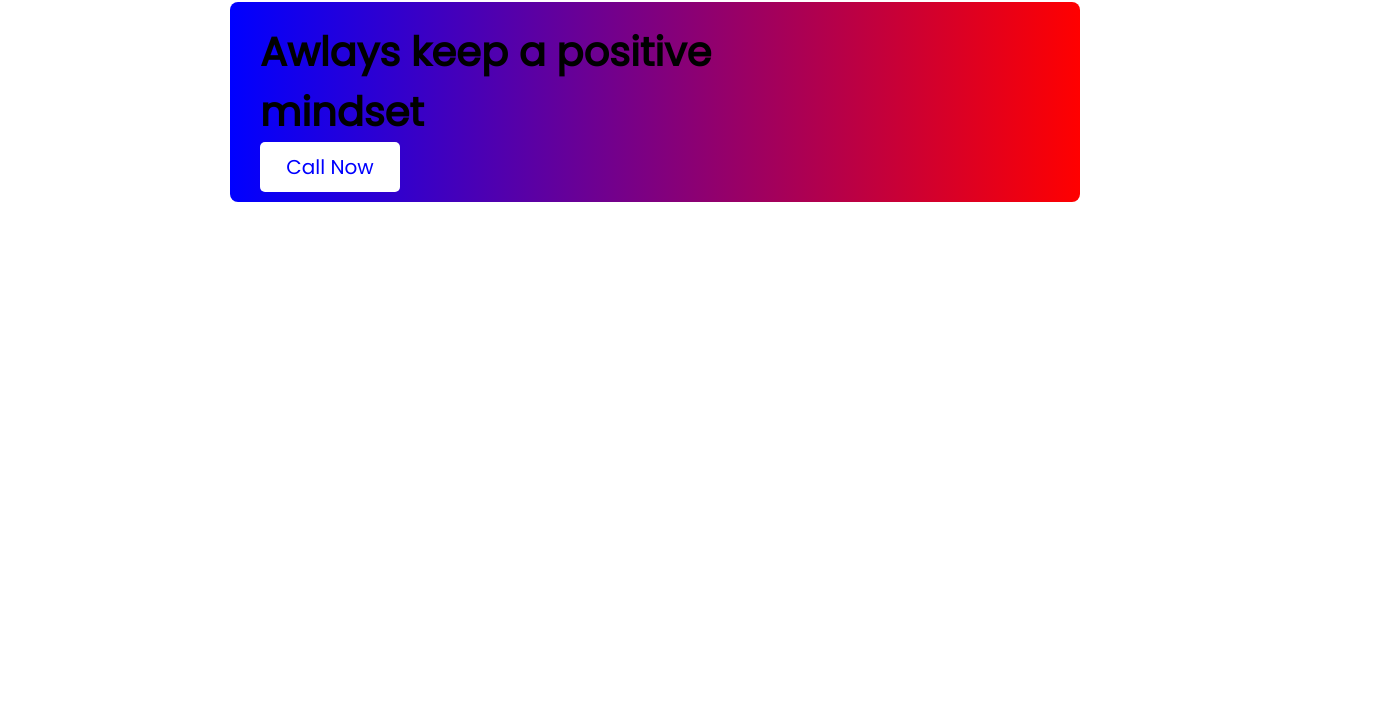
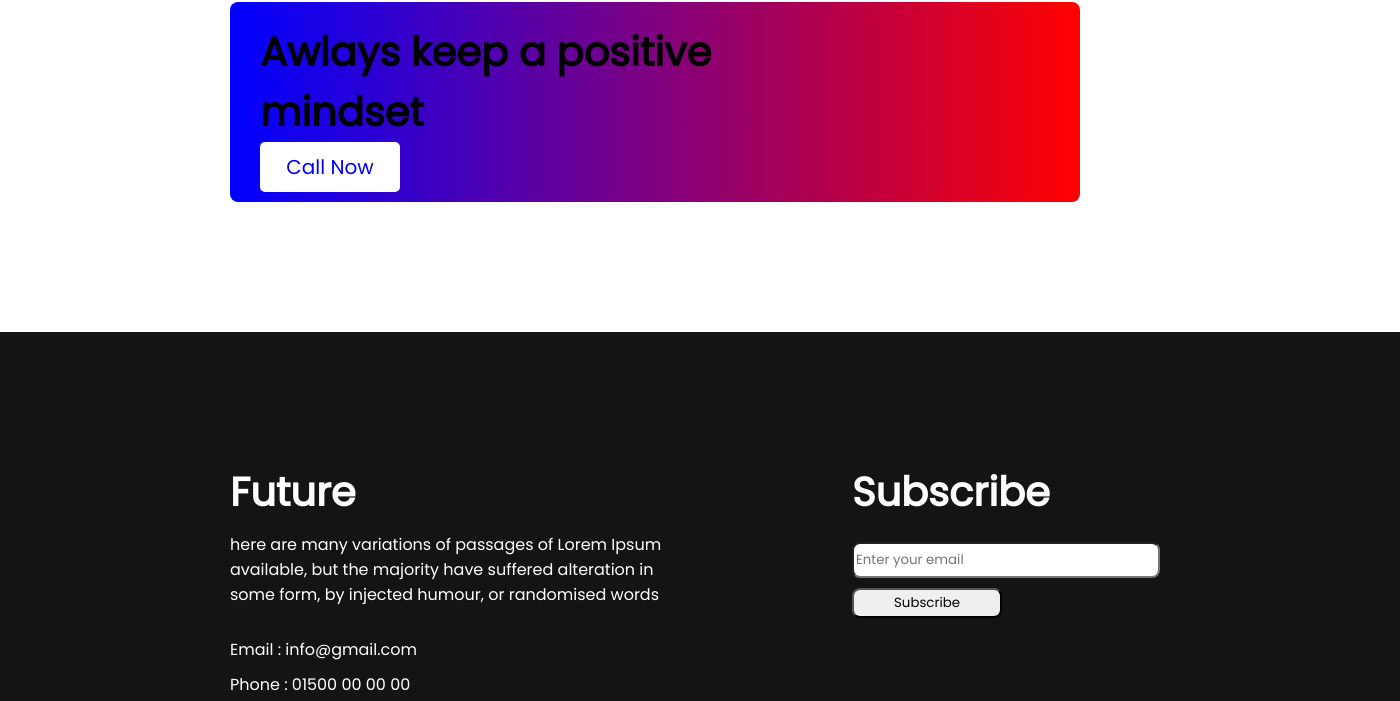
Before and after one commit to dmmonir2003/-Assignment-first, a plain HTML site: page index.html in a window 1280 px wide. Shown: the part 2164-2865 px from the top of the page, 1400 px wide, since content can reach past the window. Before the commit the page ends 2416 px from the top, so only its background shows below. Drawn offline with Linux system fonts and the light colour scheme.

Commit message:
footer compilit

```diff
--- a/index.html
+++ b/index.html
@@ -14,6 +14,7 @@
     <link rel="stylesheet" href="styles/section-img.css">
     <link rel="stylesheet" href="styles/section-my-plan.css">
     <link rel="stylesheet" href="styles/section-bonus.css">
+    <link rel="stylesheet" href="styles/section-footer.css">
 
 </head>
 
@@ -89,7 +90,26 @@
     </main>
 
     <footer>
+        <section class="footer">
+            <div class="footer-text">
+                <h3 class="footer-title">Future</h3>
+                <p class="footer-description">here are many variations of passages of Lorem Ipsum available, but the
+                    majority have suffered alteration in some form, by injected humour, or randomised words</p>
+                <p class="footer-contact">Email : info@gmail.com</p>
+                <p class="footer-contact">Phone : 01500 00 00 00</p>
+                <a href=""><img src="images/icons/fb.png" alt=""></a>
+                <a href=""><img src="images/icons/twitter.png" alt=""></a>
+                <a href=""><img src="images/icons/youtube.png" alt=""></a>
 
+            </div>
+            <div class="footer-form">
+                <h3 class="footer-title">Subscribe</h3>
+                <form> <input type="email" name="" id="email" placeholder="Enter your email"></form>
+                <button class="third-btn">Subscribe
+                </button>
+
+            </div>
+        </section>
     </footer>
 
 
--- /dev/null
+++ b/styles/section-footer.css
@@ -0,0 +1,67 @@
+* {
+    margin: 0;
+    font-family: 'Open Sans', sans-serif;
+    font-family: 'Poppins', sans-serif;
+}
+
+/* footer section styles */
+.footer {
+    display: flex;
+    width: 1400px;
+    height: 570px;
+    /* Dark 01 */
+    background: #151414;
+    margin-top: 130px;
+}
+
+/* text styles */
+.footer-text {
+    padding-left: 230px;
+    padding-top: 130px;
+}
+
+.footer-title {
+    font-weight: 700;
+    font-size: 40px;
+    color: white;
+}
+
+.footer-description {
+    font-weight: 400;
+    font-size: 16px;
+    width: 70%;
+    margin-bottom: 30px;
+    margin-top: 10px;
+    color: white;
+}
+
+.footer-contact {
+    font-weight: 400;
+    font-size: 16px;
+    margin-bottom: 10px;
+    color: white;
+}
+
+/* form styles */
+.footer-form {
+    padding-right: 240px;
+    padding-top: 130px;
+}
+
+form {
+    margin-bottom: 10px;
+
+}
+
+#email {
+    height: 30px;
+    width: 300px;
+    margin-top: 20px;
+    border-radius: 8px;
+}
+
+.third-btn {
+    height: 30px;
+    width: 150px;
+    border-radius: 8px;
+}
```
